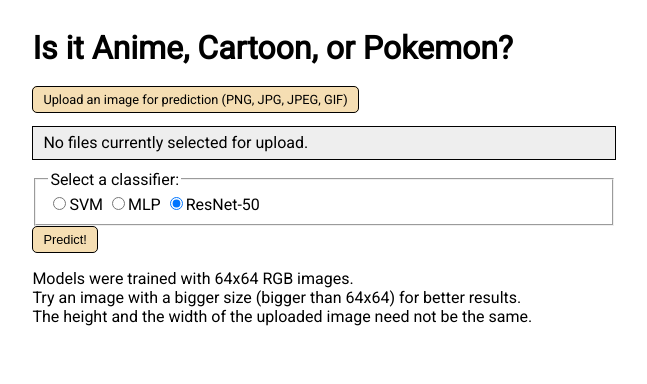
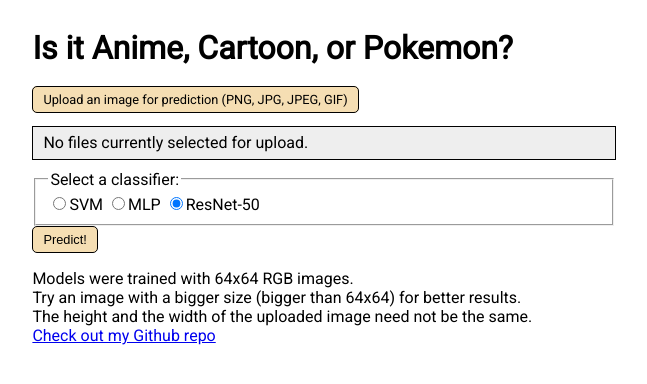
Before and after one commit to sonalexle/GeekLearning, a Flask app: page / in a window 1280 px wide. Shown: the top 384 px of the page, without its empty margins (316-963 px from the left). Run offline with Flask 2, Linux system fonts and the light colour scheme.

Commit message:
added github link to base.html

```diff
--- a/flask-app/templates/base.html
+++ b/flask-app/templates/base.html
@@ -31,9 +31,10 @@
                </div>
             </form>
             <p>
-               Models were trained with 64x64 RGB images. <br>
+               Models were trained with 64x64 RGB images.<br>
                Try an image with a bigger size (bigger than 64x64) for better results.<br>
                The height and the width of the uploaded image need not be the same.<br>
+               <a href="https://github.com/SonAlexLe/GeekLearning">Check out my Github repo</a>
             </p>
             <script>
                const input = document.querySelector('#image_uploads');
```
Also changed, not shown: README.md.
